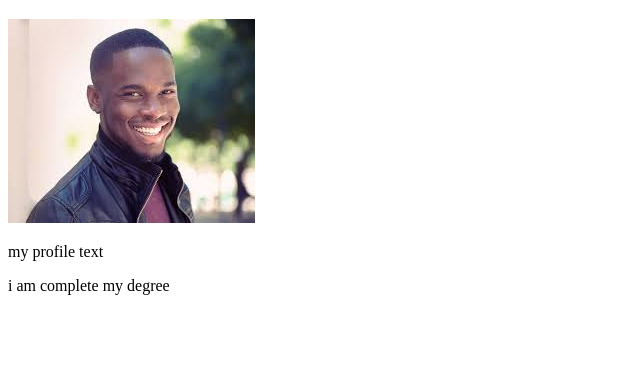
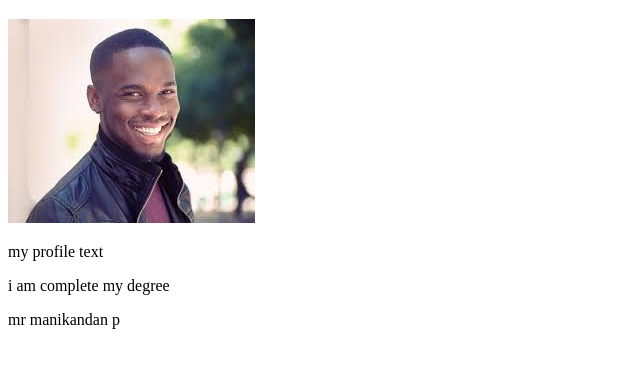
Before and after one commit to jaganathanc/first-project, a plain HTML site: page index.html in a window 1280 px wide. Shown: the part 61-428 px from the top of the page, without its empty margins (0-640 px from the left). Drawn offline with Linux system fonts and the light colour scheme.

Commit message:
added paragraph

```diff
--- a/index.html
+++ b/index.html
@@ -10,5 +10,6 @@
     <img src="profile.jpeg" alt="">
     <p>my profile text</p>
     <p>i am complete my degree</p>
+    <p>mr manikandan p</p>
 </body>
 </html>
```
